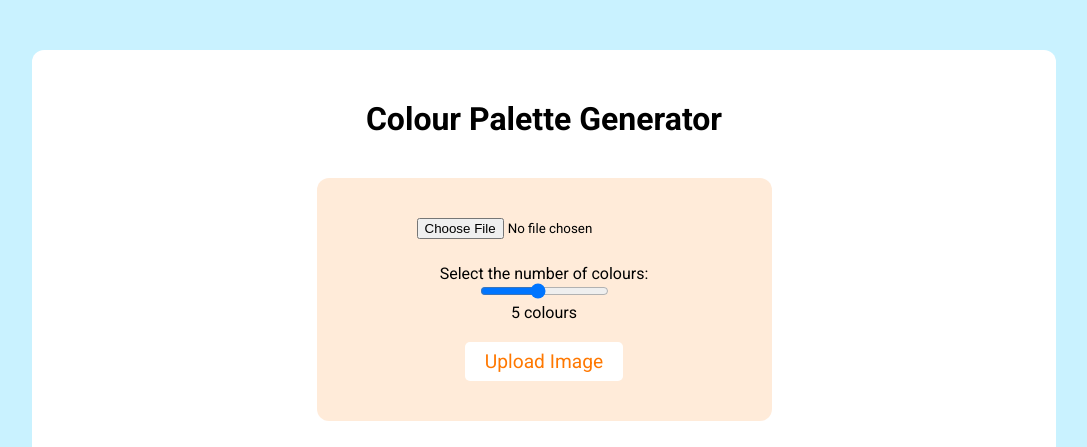
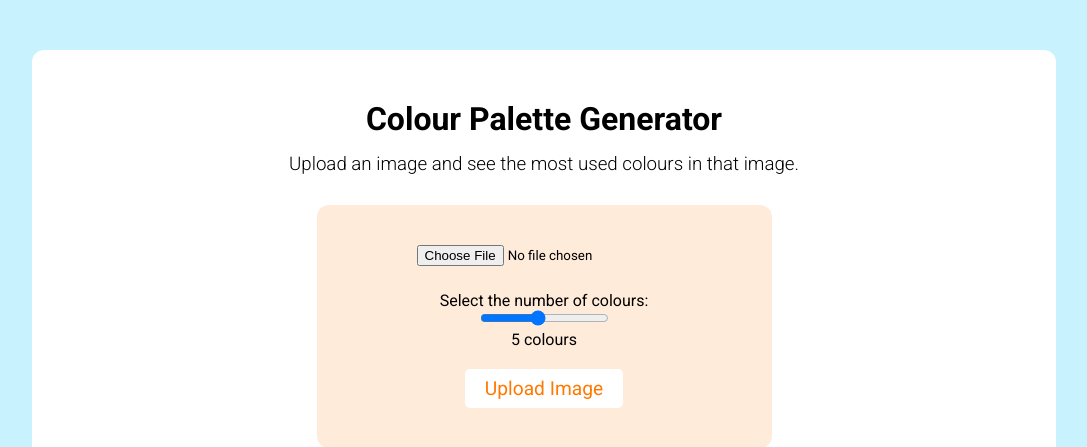
Before and after one commit to pierregoaer/colour-palette-generator, a Flask app: page / in a window 1280 px wide. Shown: the top 447 px of the page, without its empty margins (96-1183 px from the left). Run offline with Flask 2, Linux system fonts and the light colour scheme; some libraries are stand-ins or nearby versions.

Commit message:
small change to verify deployment to cpanel from Github

```diff
--- a/static/styles/style.css
+++ b/static/styles/style.css
@@ -30,7 +30,12 @@ body {
 
 h1 {
     text-align: center;
-    margin-bottom: 40px;
+    margin-bottom: 15px;
+}
+h3 {
+    text-align: center;
+    margin-bottom: 30px;
+    font-weight: 300;
 }
 
 form {
--- a/templates/index.html
+++ b/templates/index.html
@@ -9,6 +9,7 @@
 </head>
 <body>
 <h1>Colour Palette Generator</h1>
+<h3>Upload an image and see the most used colours in that image.</h3>
 <form method="POST" action="{{ url_for('upload_file') }}" enctype="multipart/form-data">
     <p><input type="file" name="file" accept="image/*" required="required"></p>
     <p><label>Select the number of colours:</label></p>
@@ -29,7 +30,8 @@
         <div class="colour-text">
             <p>RGB: {{ colour[0] }}</p>
             <p>HEX: {{ colour[1] }}</p>
-                        <p class="copy-hex-code" title="Copy HEX code" data-colour="{{ colour[1][1:] }}"><i class="fa-regular fa-copy"></i></p>
+            <p class="copy-hex-code" title="Copy HEX code" data-colour="{{ colour[1][1:] }}"><i
+                    class="fa-regular fa-copy"></i></p>
         </div>
     </div>
     {% endfor %}
```
Lines whose indentation alone changed are shown as unchanged.
